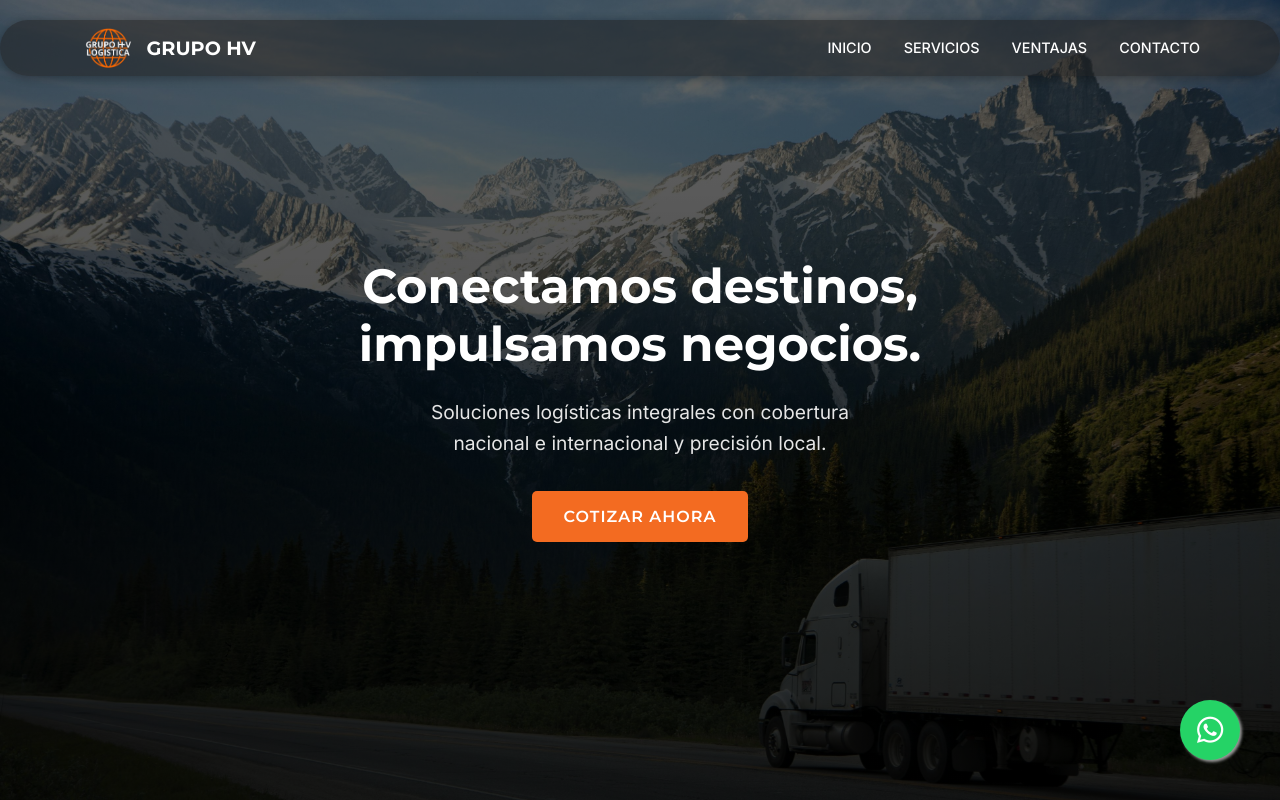
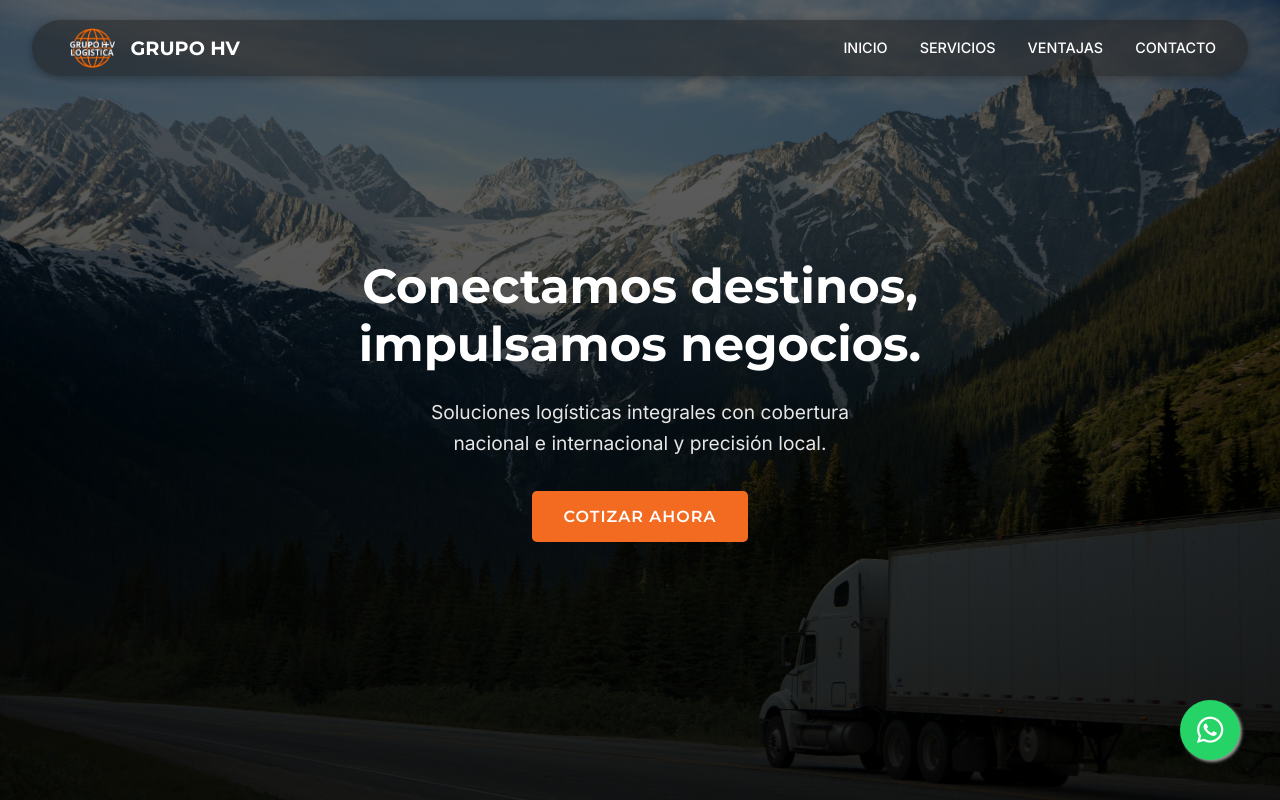
Before and after one commit to pablot95/logistica, a plain HTML site: page index.html in a window 1280 px wide. Shown: the top 800 px of the page. Drawn offline with nearby package versions, Linux system fonts and the light colour scheme.

Commit message:
arreglo header

```diff
--- a/style.css
+++ b/style.css
@@ -127,12 +127,20 @@ img {
     background-color: rgba(30, 30, 30, 0.5);
     padding: 0.5rem 0;
     position: fixed;
-    width: 100%;
+    width: 95%;
+    max-width: 1600px;
+    left: 50%;
+    transform: translateX(-50%);
     top: 0;
     z-index: 1000;
     box-shadow: 0 2px 10px rgba(0,0,0,0.3);
     margin-top: 20px;
     border-radius: 36px;
+}
+
+.header .container {
+    width: 100%;
+    padding: 0 2rem;
 }
 
 .header-container {
```
